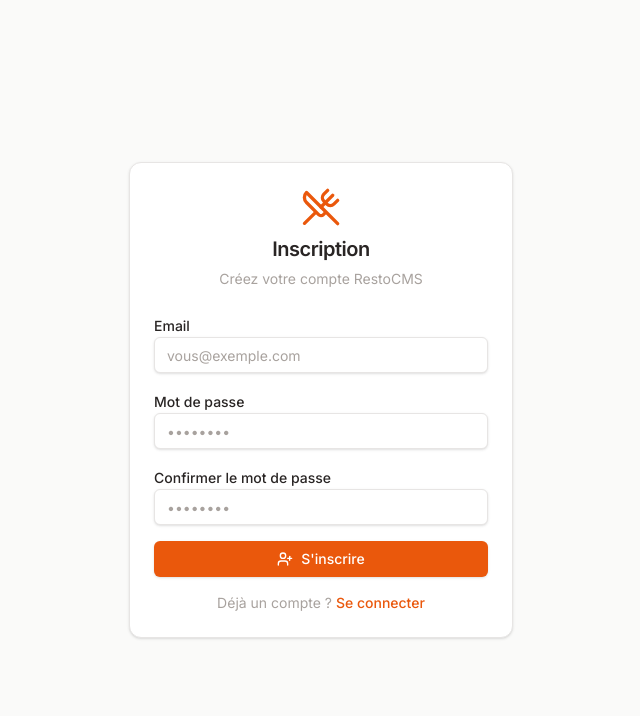
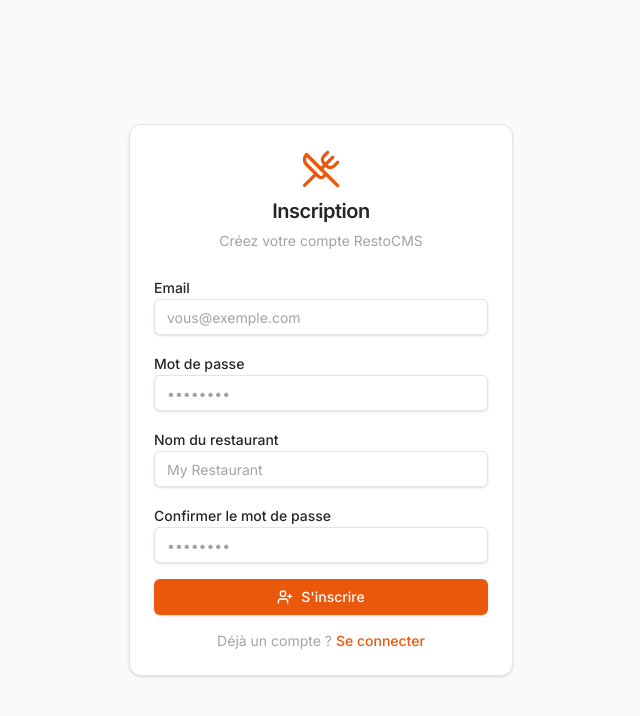
Before and after one commit to Houssin-Mhamdi/RestoCMS, a React (Vite) app: page /signup in a window 1280 px wide. Shown: the top 716 px of the page, without its empty margins (319-959 px from the left). Built offline with nearby package versions, Linux system fonts and the light colour scheme; no server answers.

Commit message:
add restaurant name field to signup form

```diff
--- a/src/lib/auth.tsx
+++ b/src/lib/auth.tsx
@@ -12,7 +12,7 @@
   user: User | null
   loading: boolean
   signIn: (email: string, password: string) => Promise<string | null>
-  signUp: (email: string, password: string) => Promise<string | null>
+  signUp: (email: string, password: string, restaurantName?: string) => Promise<string | null>
   signOut: () => Promise<void>
 }
 
@@ -50,10 +50,15 @@
 
   const signUp = async (
     email: string,
-    password: string
+    password: string,
+    restaurantName?: string
   ): Promise<string | null> => {
     const { error } = await supabase.auth.signUp({ email, password })
-    return error?.message ?? null
+    if (error) return error.message
+    if (restaurantName) {
+      localStorage.setItem("restocms_pending_restaurant_name", restaurantName)
+    }
+    return null
   }
 
   const signOut = async () => {
--- a/src/lib/settings.tsx
+++ b/src/lib/settings.tsx
@@ -117,10 +117,13 @@
           saveToLocal(next)
           setData(next)
         } else {
+          const pendingName = localStorage.getItem("restocms_pending_restaurant_name")
           const newRestaurant: Restaurant = {
             ...DEFAULT_RESTAURANT,
             id: crypto.randomUUID?.() || "resto-" + Date.now(),
+            name: pendingName || DEFAULT_RESTAURANT.name,
           }
+          localStorage.removeItem("restocms_pending_restaurant_name")
           createRestaurantOnSupabase({
             id: newRestaurant.id,
             name: newRestaurant.name,
--- a/src/pages/Signup.tsx
+++ b/src/pages/Signup.tsx
@@ -13,6 +13,7 @@
   const [email, setEmail] = useState("")
   const [password, setPassword] = useState("")
   const [confirm, setConfirm] = useState("")
+  const [restaurantName, setRestaurantName] = useState("")
   const [error, setError] = useState<string | null>(null)
   const [loading, setLoading] = useState(false)
   const [success, setSuccess] = useState(false)
@@ -29,7 +30,7 @@
       return
     }
     setLoading(true)
-    const err = await signUp(email, password)
+    const err = await signUp(email, password, restaurantName || undefined)
     setLoading(false)
     if (err) {
       setError(err)
@@ -93,6 +94,16 @@
               />
             </div>
             <div className="space-y-2">
+              <label className="text-sm font-medium text-text">{t("restaurantName")}</label>
+              <Input
+                type="text"
+                placeholder="My Restaurant"
+                value={restaurantName}
+                onChange={(e) => setRestaurantName(e.target.value)}
+                required
+              />
+            </div>
+            <div className="space-y-2">
               <label className="text-sm font-medium text-text">{t("confirmPassword")}</label>
               <Input
                 type="password"
```
